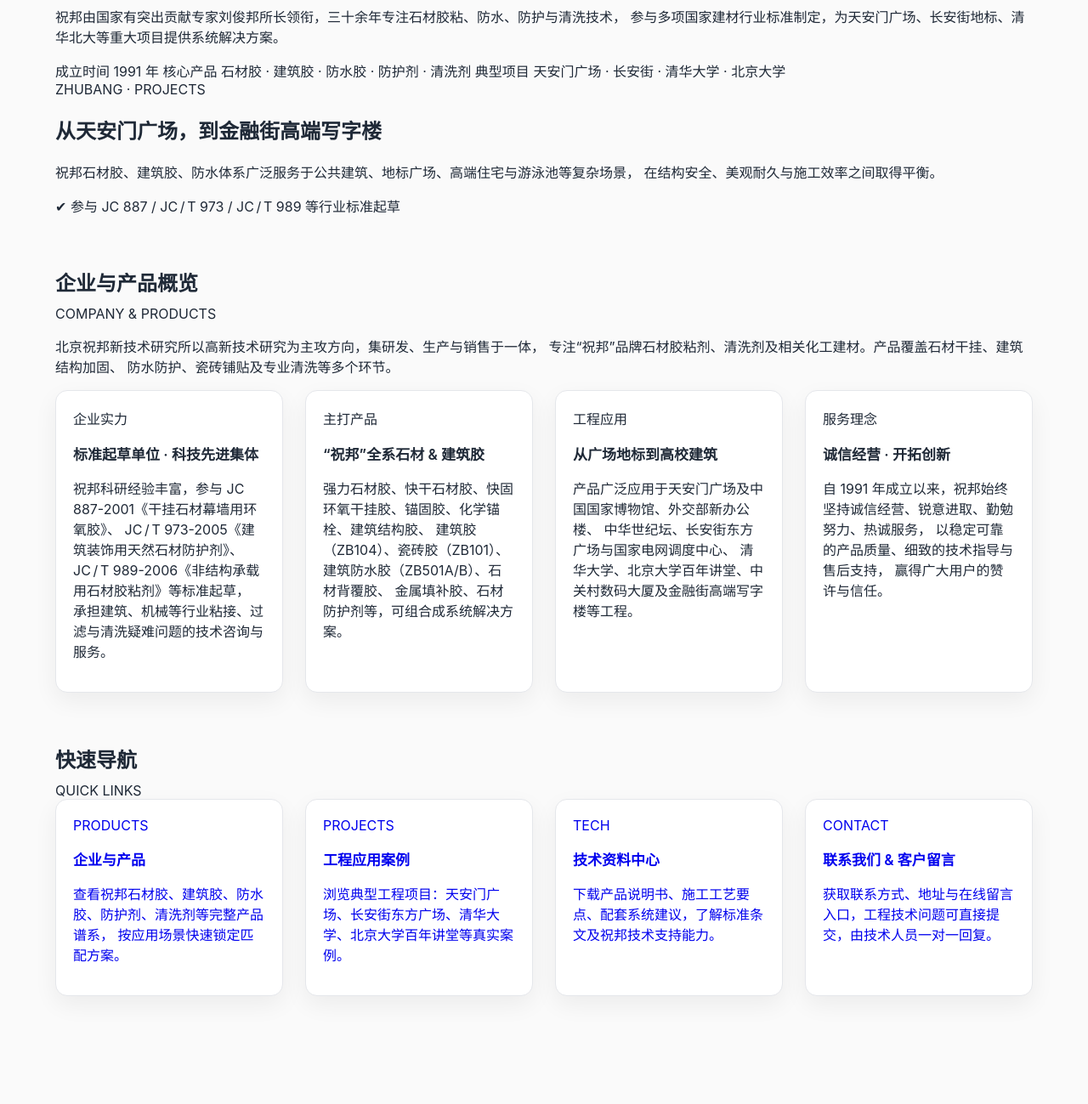
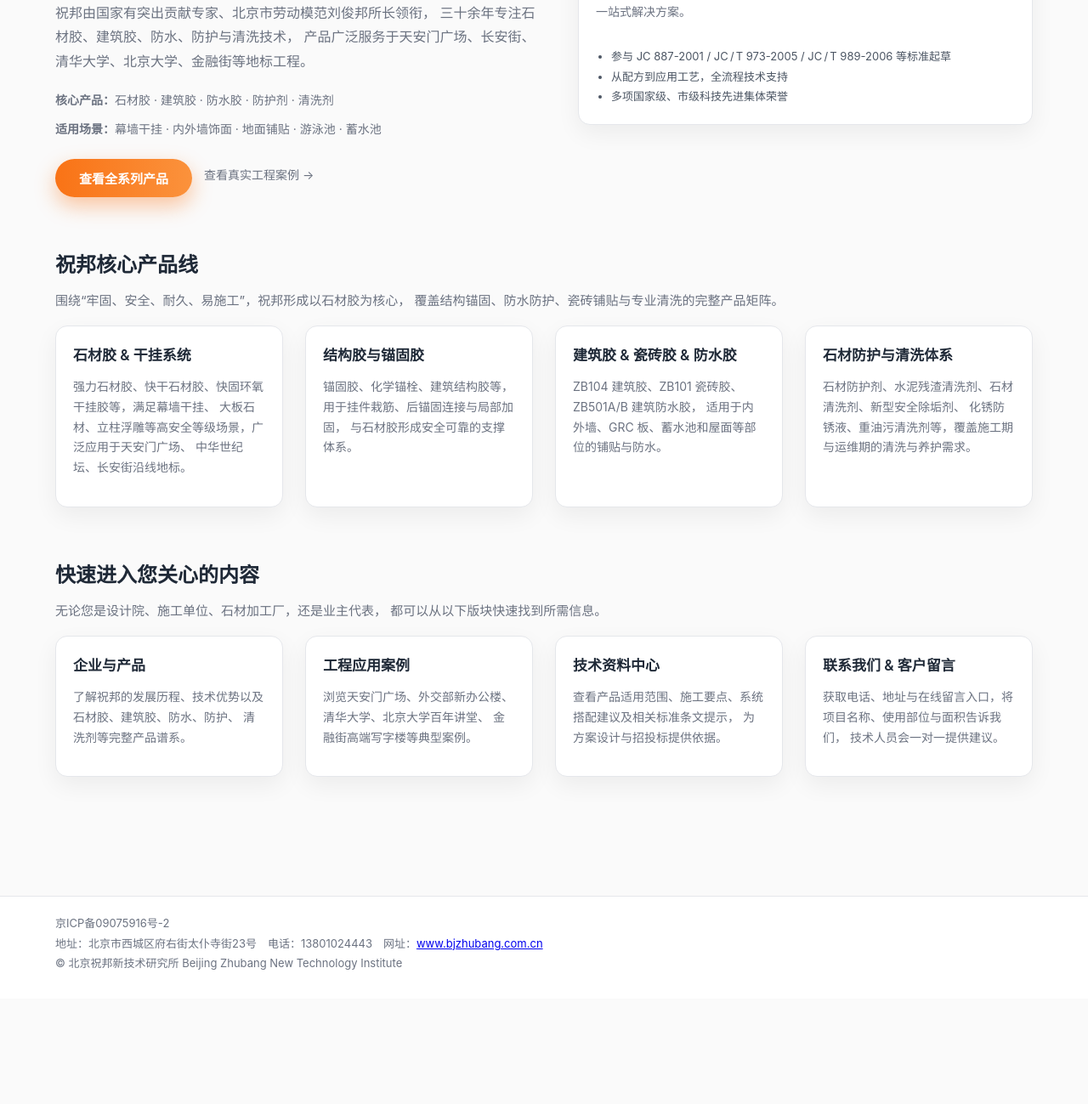
Before and after one commit to lyy040409-boop/zhubang-site, a plain HTML site: page index.html in a window 1280 px wide. Shown: the part 246-1545 px from the top of the page at 85% size. After the commit the page ends 1421 px from the top, so only its background shows below. Drawn offline with Linux system fonts and the light colour scheme.

Commit message:
Update index.html

```diff
--- a/index.html
+++ b/index.html
@@ -9,7 +9,7 @@
 <body>
 <header class="site-header">
   <div class="header-inner">
-    <div class="brand">
+    <div style="display:flex;align-items:center;">
       <div class="logo-circle">ZB</div>
       <div>
         <div class="brand-text-main">北京祝邦新技术研究所</div>
@@ -27,141 +27,136 @@
 </header>
 
 <main class="page-shell">
-  <section class="hero">
-    <div>
-      <div class="hero-badge">
-        <span class="hero-badge-dot"></span>
-        专注石材胶粘 · 自1991年
+
+  <!-- 顶部大封面：品牌 + 快速卖点 -->
+  <section style="margin-bottom:60px;display:flex;gap:40px;flex-wrap:wrap;align-items:flex-start;">
+    <div style="flex:1 1 320px;min-width:280px;">
+      <div style="display:inline-block;padding:6px 14px;border-radius:999px;background:#fff7ed;border:1px solid #fed7aa;font-size:12px;color:#c2410c;margin-bottom:14px;">
+        自 1991 年 · 专注石材胶粘剂与建筑防水系统
       </div>
-      <h1 class="hero-title">让每一块石材，都牢靠而优雅地存在</h1>
-      <p class="hero-subtitle">
-        祝邦由国家有突出贡献专家刘俊邦所长领衔，三十余年专注石材胶粘、防水、防护与清洗技术，
-        参与多项国家建材行业标准制定，为天安门广场、长安街地标、清华北大等重大项目提供系统解决方案。
+      <h1 class="page-title">让每一块石材，都牢靠而优雅地存在</h1>
+      <p class="page-subtitle">
+        祝邦由国家有突出贡献专家、北京市劳动模范刘俊邦所长领衔，
+        三十余年专注石材胶、建筑胶、防水、防护与清洗技术，
+        产品广泛服务于天安门广场、长安街、清华大学、北京大学、金融街等地标工程。
       </p>
-      <div class="hero-meta">
-        <span><span class="hero-meta-label">成立时间</span> 1991 年</span>
-        <span><span class="hero-meta-label">核心产品</span> 石材胶 · 建筑胶 · 防水胶 · 防护剂 · 清洗剂</span>
-        <span><span class="hero-meta-label">典型项目</span> 天安门广场 · 长安街 · 清华大学 · 北京大学</span>
+      <div style="margin-top:20px;display:flex;flex-wrap:wrap;gap:14px;font-size:14px;color:#6b7280;">
+        <span><strong>核心产品：</strong>石材胶 · 建筑胶 · 防水胶 · 防护剂 · 清洗剂</span>
+        <span><strong>适用场景：</strong>幕墙干挂 · 内外墙饰面 · 地面铺贴 · 游泳池 · 蓄水池</span>
+      </div>
+      <div style="margin-top:26px;display:flex;gap:14px;flex-wrap:wrap;">
+        <a href="products.html" class="btn-primary" style="text-decoration:none;">查看全系列产品</a>
+        <a href="applications.html" class="nav-link" style="padding-left:0;">查看真实工程案例 →</a>
       </div>
     </div>
 
-    <aside class="hero-card">
-      <div class="hero-card-tag">ZHUBANG · PROJECTS</div>
-      <h2 class="hero-card-title">从天安门广场，到金融街高端写字楼</h2>
-      <p class="hero-card-text">
-        祝邦石材胶、建筑胶、防水体系广泛服务于公共建筑、地标广场、高端住宅与游泳池等复杂场景，
-        在结构安全、美观耐久与施工效率之间取得平衡。
-      </p>
-      <div class="hero-pill">
-        <span>✔ 参与 JC 887 / JC / T 973 / JC / T 989 等行业标准起草</span>
+    <div style="flex:1 1 280px;min-width:260px;">
+      <div class="card" style="height:100%;display:flex;flex-direction:column;justify-content:space-between;">
+        <div>
+          <div style="font-size:13px;color:#9ca3af;text-transform:uppercase;letter-spacing:0.18em;margin-bottom:10px;">
+            WHY ZHUBANG
+          </div>
+          <h2 style="font-size:18px;margin:0 0 10px;">工程单位信赖的胶粘与防水合作伙伴</h2>
+          <p class="card-text">
+            祝邦参与多项国家建材行业标准起草，长期承担建筑、机械等行业粘接、
+            过滤和清洗疑难问题的技术咨询与服务，为设计院、总包单位和石材加工企业
+            提供一站式解决方案。
+          </p>
+        </div>
+        <ul style="margin:16px 0 0;padding-left:18px;font-size:13px;color:#4b5563;line-height:1.8;">
+          <li>参与 JC 887-2001 / JC / T 973-2005 / JC / T 989-2006 等标准起草</li>
+          <li>从配方到应用工艺，全流程技术支持</li>
+          <li>多项国家级、市级科技先进集体荣誉</li>
+        </ul>
       </div>
-    </aside>
-  </section>
-
-  <section class="section-block">
-    <div class="section-headline">
-      <h2 class="section-title">企业与产品概览</h2>
-      <span class="section-kicker">COMPANY &amp; PRODUCTS</span>
-    </div>
-    <p class="section-intro">
-      北京祝邦新技术研究所以高新技术研究为主攻方向，集研发、生产与销售于一体，
-      专注“祝邦”品牌石材胶粘剂、清洗剂及相关化工建材。产品覆盖石材干挂、建筑结构加固、
-      防水防护、瓷砖铺贴及专业清洗等多个环节。
-    </p>
-    <div class="card-grid">
-      <article class="card">
-        <div class="card-tag">企业实力</div>
-        <h3 class="card-title">标准起草单位 · 科技先进集体</h3>
-        <p class="card-body">
-          祝邦科研经验丰富，参与 JC 887-2001《干挂石材幕墙用环氧胶》、
-          JC / T 973-2005《建筑装饰用天然石材防护剂》、
-          JC / T 989-2006《非结构承载用石材胶粘剂》等标准起草，
-          承担建筑、机械等行业粘接、过滤与清洗疑难问题的技术咨询与服务。
-        </p>
-      </article>
-
-      <article class="card">
-        <div class="card-tag">主打产品</div>
-        <h3 class="card-title">“祝邦”全系石材 & 建筑胶</h3>
-        <p class="card-body">
-          强力石材胶、快干石材胶、快固环氧干挂胶、锚固胶、化学锚栓、建筑结构胶、
-          建筑胶（ZB104）、瓷砖胶（ZB101）、建筑防水胶（ZB501A/B）、石材背覆胶、
-          金属填补胶、石材防护剂等，可组合成系统解决方案。
-        </p>
-      </article>
-
-      <article class="card">
-        <div class="card-tag">工程应用</div>
-        <h3 class="card-title">从广场地标到高校建筑</h3>
-        <p class="card-body">
-          产品广泛应用于天安门广场及中国国家博物馆、外交部新办公楼、
-          中华世纪坛、长安街东方广场与国家电网调度中心、
-          清华大学、北京大学百年讲堂、中关村数码大厦及金融街高端写字楼等工程。
-        </p>
-      </article>
-
-      <article class="card">
-        <div class="card-tag">服务理念</div>
-        <h3 class="card-title">诚信经营 · 开拓创新</h3>
-        <p class="card-body">
-          自 1991 年成立以来，祝邦始终坚持诚信经营、锐意进取、勤勉努力、热诚服务，
-          以稳定可靠的产品质量、细致的技术指导与售后支持，
-          赢得广大用户的赞许与信任。
-        </p>
-      </article>
     </div>
   </section>
 
+  <!-- 产品概览 -->
   <section class="section-block">
-    <div class="section-headline">
-      <h2 class="section-title">快速导航</h2>
-      <span class="section-kicker">QUICK LINKS</span>
+    <h2 class="section-title">祝邦核心产品线</h2>
+    <p class="section-desc">
+      围绕“牢固、安全、耐久、易施工”，祝邦形成以石材胶为核心，
+      覆盖结构锚固、防水防护、瓷砖铺贴与专业清洗的完整产品矩阵。
+    </p>
+    <div class="card-grid">
+      <div class="card">
+        <div class="card-title">石材胶 &amp; 干挂系统</div>
+        <p class="card-text">
+          强力石材胶、快干石材胶、快固环氧干挂胶等，满足幕墙干挂、
+          大板石材、立柱浮雕等高安全等级场景，广泛应用于天安门广场、
+          中华世纪坛、长安街沿线地标。
+        </p>
+      </div>
+      <div class="card">
+        <div class="card-title">结构胶与锚固胶</div>
+        <p class="card-text">
+          锚固胶、化学锚栓、建筑结构胶等，用于挂件栽筋、后锚固连接与局部加固，
+          与石材胶形成安全可靠的支撑体系。
+        </p>
+      </div>
+      <div class="card">
+        <div class="card-title">建筑胶 &amp; 瓷砖胶 &amp; 防水胶</div>
+        <p class="card-text">
+          ZB104 建筑胶、ZB101 瓷砖胶、ZB501A/B 建筑防水胶，
+          适用于内外墙、GRC 板、蓄水池和屋面等部位的铺贴与防水。
+        </p>
+      </div>
+      <div class="card">
+        <div class="card-title">石材防护与清洗体系</div>
+        <p class="card-text">
+          石材防护剂、水泥残渣清洗剂、石材清洗剂、新型安全除垢剂、
+          化锈防锈液、重油污清洗剂等，覆盖施工期与运维期的清洗与养护需求。
+        </p>
+      </div>
     </div>
+  </section>
+
+  <!-- 快速导航 -->
+  <section class="section-block">
+    <h2 class="section-title">快速进入您关心的内容</h2>
+    <p class="section-desc">
+      无论您是设计院、施工单位、石材加工厂，还是业主代表，
+      都可以从以下版块快速找到所需信息。
+    </p>
     <div class="card-grid">
-      <a class="card" href="products.html" style="text-decoration:none;">
-        <div class="card-tag">PRODUCTS</div>
-        <h3 class="card-title">企业与产品</h3>
-        <p class="card-body">
-          查看祝邦石材胶、建筑胶、防水胶、防护剂、清洗剂等完整产品谱系，
-          按应用场景快速锁定匹配方案。
+      <a href="products.html" class="card" style="text-decoration:none;color:inherit;">
+        <div class="card-title">企业与产品</div>
+        <p class="card-text">
+          了解祝邦的发展历程、技术优势以及石材胶、建筑胶、防水、防护、
+          清洗剂等完整产品谱系。
         </p>
       </a>
-
-      <a class="card" href="applications.html" style="text-decoration:none;">
-        <div class="card-tag">PROJECTS</div>
-        <h3 class="card-title">工程应用案例</h3>
-        <p class="card-body">
-          浏览典型工程项目：天安门广场、长安街东方广场、清华大学、北京大学百年讲堂等真实案例。
+      <a href="applications.html" class="card" style="text-decoration:none;color:inherit;">
+        <div class="card-title">工程应用案例</div>
+        <p class="card-text">
+          浏览天安门广场、外交部新办公楼、清华大学、北京大学百年讲堂、
+          金融街高端写字楼等典型案例。
         </p>
       </a>
-
-      <a class="card" href="tech.html" style="text-decoration:none;">
-        <div class="card-tag">TECH</div>
-        <h3 class="card-title">技术资料中心</h3>
-        <p class="card-body">
-          下载产品说明书、施工工艺要点、配套系统建议，了解标准条文及祝邦技术支持能力。
+      <a href="tech.html" class="card" style="text-decoration:none;color:inherit;">
+        <div class="card-title">技术资料中心</div>
+        <p class="card-text">
+          查看产品适用范围、施工要点、系统搭配建议及相关标准条文提示，
+          为方案设计与招投标提供依据。
         </p>
       </a>
-
-      <a class="card" href="contact.html" style="text-decoration:none;">
-        <div class="card-tag">CONTACT</div>
-        <h3 class="card-title">联系我们 & 客户留言</h3>
-        <p class="card-body">
-          获取联系方式、地址与在线留言入口，工程技术问题可直接提交，由技术人员一对一回复。
+      <a href="contact.html" class="card" style="text-decoration:none;color:inherit;">
+        <div class="card-title">联系我们 &amp; 客户留言</div>
+        <p class="card-text">
+          获取电话、地址与在线留言入口，将项目名称、使用部位与面积告诉我们，
+          技术人员会一对一提供建议。
         </p>
       </a>
     </div>
   </section>
+
 </main>
 
 <footer class="site-footer">
   <div class="footer-inner">
-    <div class="footer-row">
-      <span class="footer-strong">京ICP备09075916号-2</span>
-      <span>地址：北京市西城区府右街太仆寺街23号</span>
-      <span>电话：13801024443</span>
-      <span>网址：<a href="http://www.bjzhubang.com.cn" target="_blank" style="color:#e5e7eb;text-decoration:none;">www.bjzhubang.com.cn</a></span>
-    </div>
+    <div>京ICP备09075916号-2</div>
+    <div>地址：北京市西城区府右街太仆寺街23号　电话：13801024443　网址：<a href="http://www.bjzhubang.com.cn" target="_blank">www.bjzhubang.com.cn</a></div>
     <div>© 北京祝邦新技术研究所 Beijing Zhubang New Technology Institute</div>
   </div>
 </footer>
```
